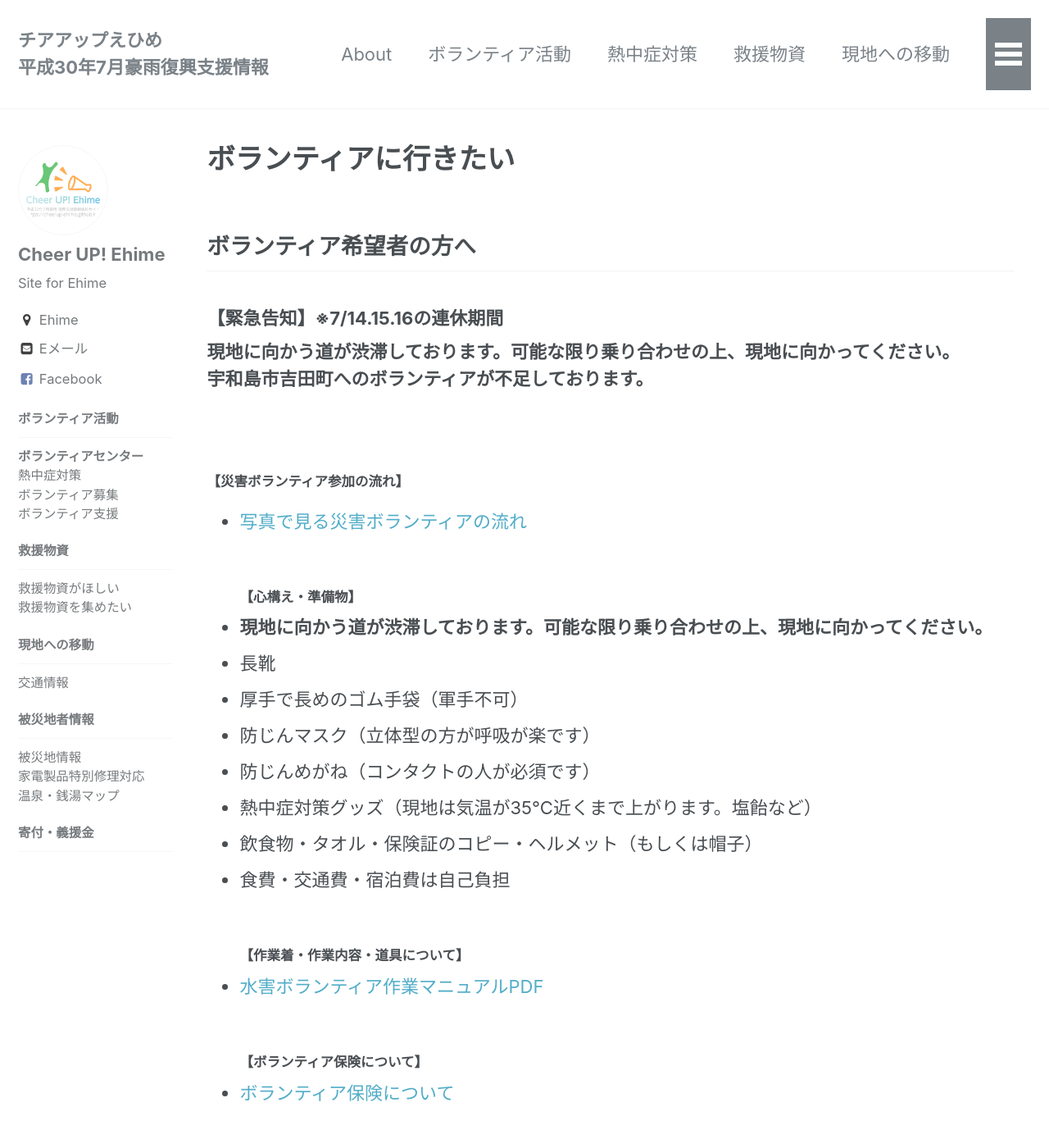
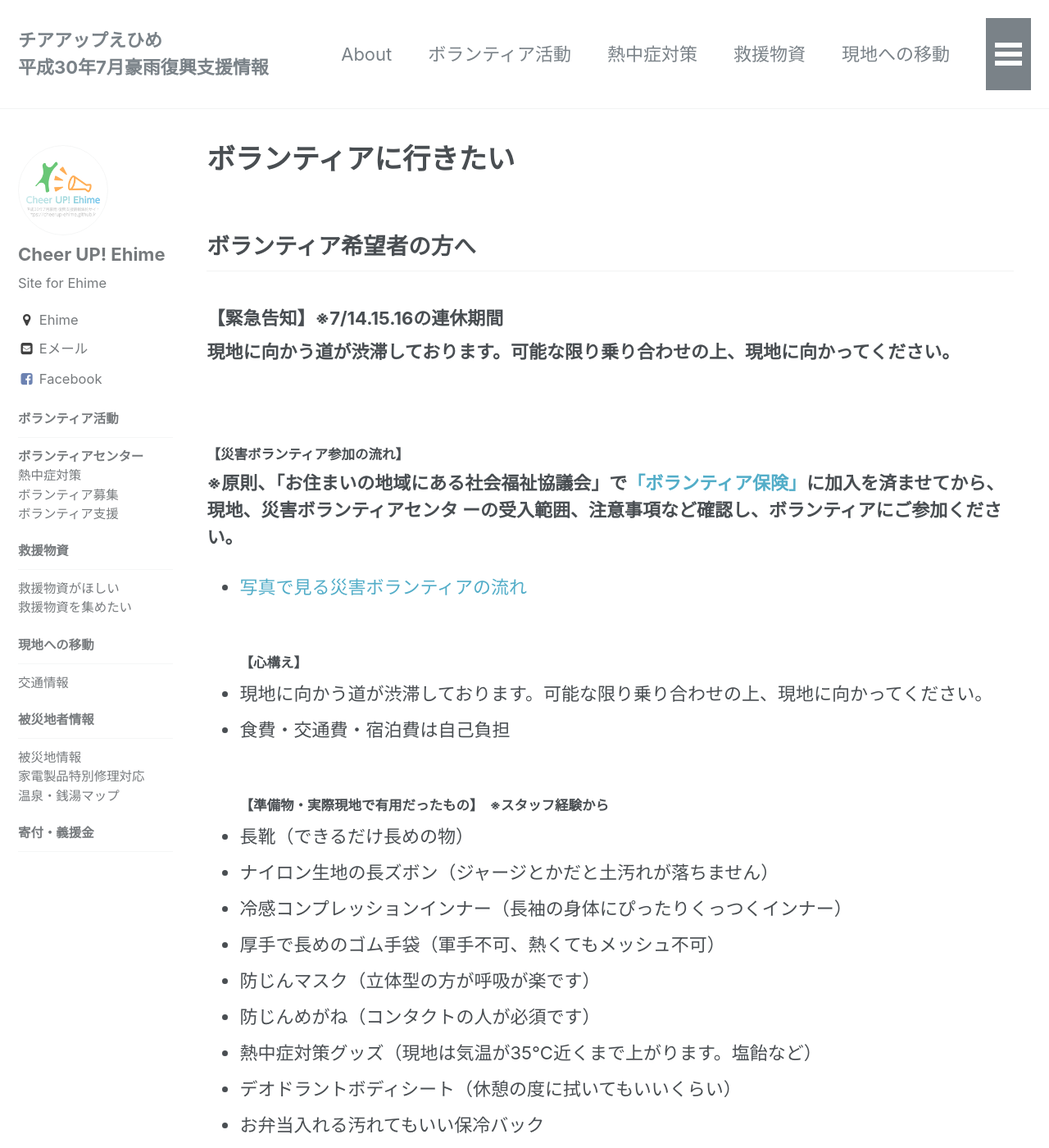
Before and after one commit to cheerup-ehime/cheerup-ehime.github.io, a Jekyll site: the page built from _pages/volunteer.md, in a window 1280 px wide and 1400 px high. Shown: the whole window at 82% size. Built offline with Jekyll 4.4.1, drawn with Linux system fonts in a browser that asks for light colours; comment, search, counter and statistics services are not loaded; some of the changed text lies outside the part shown.

Commit message:
Update volunteer.md

```diff
--- a/_pages/volunteer.md
+++ b/_pages/volunteer.md
@@ -6,21 +6,32 @@
 ---
 ## ボランティア希望者の方へ
 ### 【緊急告知】※7/14.15.16の連休期間
-**現地に向かう道が渋滞しております。可能な限り乗り合わせの上、現地に向かってください。**<br>
-**宇和島市吉田町へのボランティアが不足しております。**
+**現地に向かう道が渋滞しております。可能な限り乗り合わせの上、現地に向かってください。**
 <br><br><br>
 #### 【災害ボランティア参加の流れ】
+**※原則、「お住まいの地域にある社会福祉協議会」で[「ボランティア保険」](https://www.saigaivc.com/volunteers/%E3%83%9C%E3%83%A9%E3%83%B3%E3%83%86%E3%82%A3%E3%82%A2%E4%BF%9D%E9%99%BA/)に加入を済ませてから、現地、災害ボランティアセンタ
+ーの受入範囲、注意事項など確認し、ボランティアにご参加ください。**
 - [写真で見る災害ボランティアの流れ](http://www.ehime-shakyo.or.jp/chiiki/saigai/index.htm)
 <br><br>
-#### 【心構え・準備物】
-- **現地に向かう道が渋滞しております。可能な限り乗り合わせの上、現地に向かってください。**
-- 長靴
-- 厚手で長めのゴム手袋（軍手不可）
+#### 【心構え】
+- 現地に向かう道が渋滞しております。可能な限り乗り合わせの上、現地に向かってください。
+- 食費・交通費・宿泊費は自己負担
+<br><br>
+#### 【準備物・実際現地で有用だったもの】　※スタッフ経験から
+- 長靴（できるだけ長めの物）
+- ナイロン生地の長ズボン（ジャージとかだと土汚れが落ちません）
+- 冷感コンプレッションインナー（長袖の身体にぴったりくっつくインナー）
+- 厚手で長めのゴム手袋（軍手不可、熱くてもメッシュ不可）
 - 防じんマスク（立体型の方が呼吸が楽です）
 - 防じんめがね（コンタクトの人が必須です）
 - 熱中症対策グッズ（現地は気温が35℃近くまで上がります。塩飴など）
-- 飲食物・タオル・保険証のコピー・ヘルメット（もしくは帽子）
-- 食費・交通費・宿泊費は自己負担
+- デオドラントボディシート（休憩の度に拭いてもいいくらい）
+- お弁当入れる汚れてもいい保冷バック
+- 飲食物（スポーツドリンクなら2倍に薄める・後半甘いのが苦痛になってきます）
+- タオル（作業中用と、帰りに拭く用など複数枚）
+- 保険証のコピー
+- ヘルメット（もしくは帽子・タオル）
+- 角型スコップ
 <br><br>
 #### 【作業着・作業内容・道具について】
 - [水害ボランティア作業マニュアルPDF](https://www.saigaivc.com/app/download/3819477115/suigai-manual.pdf)
@@ -37,15 +48,11 @@
 （全国的なボランティアの動きは[全社協のボランティア情報](https://www.saigaivc.com/)から。）
 <br><br><br><br>
 ## 愛媛県内の災害ボランティア等情報まとめ
-（平成30年7月15日16時現在 50音順）
+（平成30年7月15日16時現在）
 
 ---
 
 ### 【愛南町：あいなんちょう】※14日終了
-- [ボランティア情報ページ](http://www.ainan-shakyo.or.jp/) ※情報掲載準備中
-- ボランティア募集中（個別対応）
-#### 問合先 ------------
-愛南町社会福祉協議会<br>0895-70-1251
 
 ---
 
@@ -62,7 +69,7 @@
 
 ---
 
-### ★【宇和島市：うわじまし】（吉田町）
+### ★【宇和島市：うわじまし】※県外受入中
 - **個人は四国在住者限定（四国以外からの団体ボラバス等別途対応）**
 - **※宇和島市でボランティアを希望される方は事前に登録カードをご記入ください.**<br>
     [【個人ボランティアの皆さま：PDF】](http://www.uwajima-shakyo.or.jp/saigaiv-toroku.pdf)<br>
@@ -89,7 +96,7 @@
 
 ---
 
-### ★【大洲市：おおずし】
+### ★【大洲市：おおずし】※県外受入中
 - **四国４県と九州等近県のボランティア限定**
 - [ボランティア情報ページ](http://www.ozushakyo.jp/index.php)
 - ボランティアを募集開始（10日）
@@ -107,9 +114,9 @@
 
 ---
 
-### 【上島町：かみじまちょう】（離島）
-- **町内在住ボランティア希望者限定**
+### 【上島町：かみじまちょう】
 - [ボランティア情報ページ](http://www.kamijima-shakyo.or.jp/)
+- 通常のボランティアセンターで募集中
 #### 問合先 ------------
 社会福祉法人上島町社会福祉協議会<br>0897-76-2638
 
@@ -129,12 +136,12 @@
 
 ---
 
-### ★【西予市：せいよし】（野村町）
+### ★【西予市：せいよし】※県外受入中
 - **全国から受け入れ**
 - [ボランティア情報ページ](http://www.city.seiyo.ehime.jp/kinkyu/4956.html)
 - ボランティアを募集開始（11日）
 #### 時間 ----------
-受付時間　08:30 - 10:00<br>
+受付時間　08:30 - 10:00　12:00 - 13:00<br>
 活動時間　08:30 - 16:00
 #### 集合場所 ------------
 西予市社会福祉協議会本所（野村町）　[【GoogleMap】](https://goo.gl/maps/knycngVaRXL2)<br>
@@ -148,10 +155,6 @@
 ---
 
 ### 【砥部町：とべちょう】※14日終了
-- [ボランティア情報ページ](http://www.tobe-shakyo.jp/topics/?p=1827)
-- ボランティア募集中（個別対応）
-#### 問合先 ------------
-砥部町災害ボランティアセンター<br>089-962-7100
 
 ---
 
@@ -187,6 +190,7 @@
 
 ### 【松山市：まつやまし】
 - **市内在住ボランティア希望者限定**
+- **松山・北条も被災しております。是非ご参加ください。**
 - [ボランティア情報ページ](http://www.matsuyama-wel.jp/)
 - 通常のボランティアセンターで募集中
 #### 備考 ------------
@@ -196,20 +200,6 @@
 
 ---
 
-### 【松山市高浜地区：まつやまし たかはまちく ※非公式】
-- **松山の方、高浜の掃除作業の人手が足りてません。**
-#### 時間 ----------
-受付時間　08:30 - 17:15<br>
-活動時間　09:00 - 17:00
-#### 集合場所 ------------
-松山市 高浜公民館　[【GoogleMap】](https://goo.gl/maps/1BkkXXC8DBC2)
-#### 備考 ------------
-- 軽トラお持ちの方、是非。
-#### 問合先 ------------
-高浜公民館<br>089-952-5235
-
----
-
 ### 【八幡浜市：やわたはまし】
 - **市内在住ボランティア希望者限定**
 - [ボランティア情報ページ](http://www.yawatahamashi-syakyo.jp/gouusaigai1.html)
```
